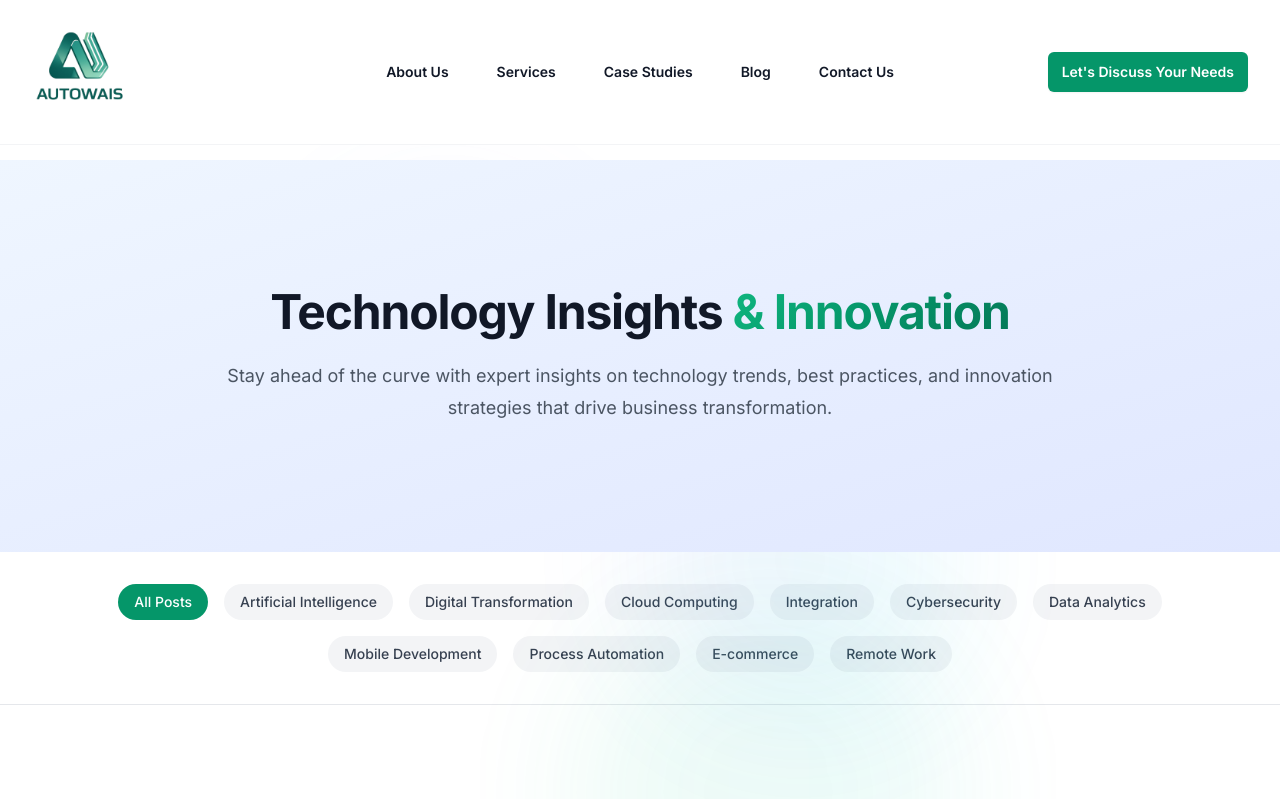
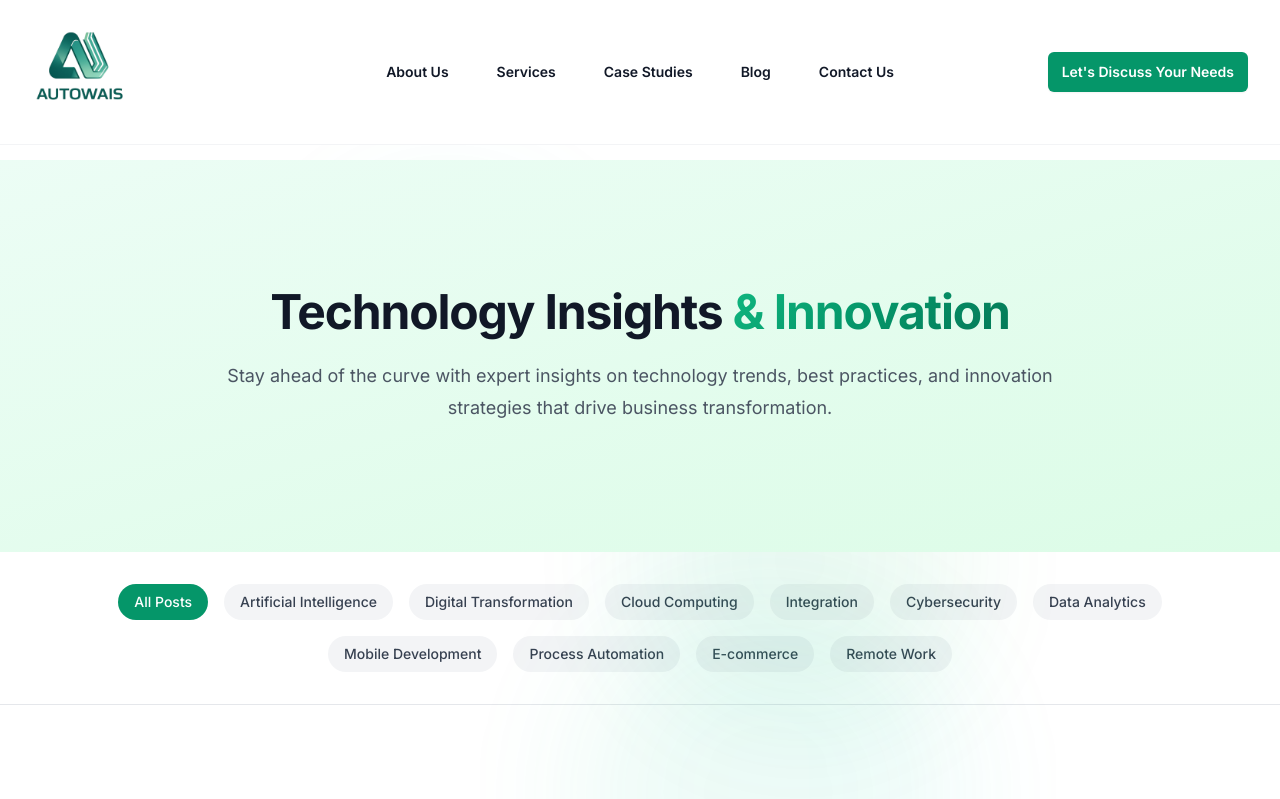
Before and after one commit to Druid-stack/autowais-website, a Next.js app: page /blog in a window 1280 px wide. Shown: the top 799 px of the page. Built offline with nearby package versions, Linux system fonts and the light colour scheme.

Commit message:
Update blog page blue colors to green

```diff
--- a/src/app/blog/page.tsx
+++ b/src/app/blog/page.tsx
@@ -9,13 +9,13 @@ export default function Blog() {
     <main className="pt-20 relative overflow-hidden">
       {/* Background Animation */}
       <div className="fixed inset-0 overflow-hidden pointer-events-none">
-        <div className="absolute top-1/4 left-1/4 w-64 h-64 bg-gradient-to-r from-blue-400/20 to-purple-400/20 rounded-full blur-3xl animate-pulse"></div>
+        <div className="absolute top-1/4 left-1/4 w-64 h-64 bg-gradient-to-r from-emerald-400/20 to-teal-400/20 rounded-full blur-3xl animate-pulse"></div>
         <div className="absolute top-3/4 right-1/4 w-96 h-96 bg-gradient-to-r from-emerald-400/20 to-teal-400/20 rounded-full blur-3xl animate-pulse delay-1000"></div>
-        <div className="absolute top-1/2 left-1/2 w-80 h-80 bg-gradient-to-r from-indigo-400/20 to-cyan-400/20 rounded-full blur-3xl animate-pulse delay-2000"></div>
+        <div className="absolute top-1/2 left-1/2 w-80 h-80 bg-gradient-to-r from-emerald-500/20 to-green-500/20 rounded-full blur-3xl animate-pulse delay-2000"></div>
       </div>
 
       {/* Hero Section */}
-      <section className="bg-gradient-to-br from-blue-50 to-indigo-100 py-24 sm:py-32 relative">
+      <section className="bg-gradient-to-br from-emerald-50 to-green-100 py-24 sm:py-32 relative">
         <div className="mx-auto max-w-7xl px-6 lg:px-8">
           <div className="mx-auto max-w-4xl text-center">
             <h1 className="text-4xl font-bold tracking-tight text-gray-900 sm:text-5xl">
```
